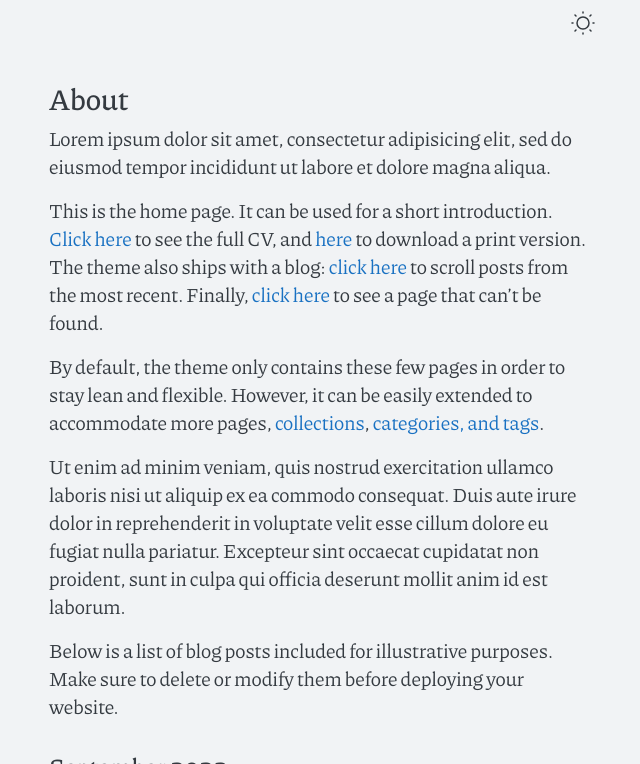
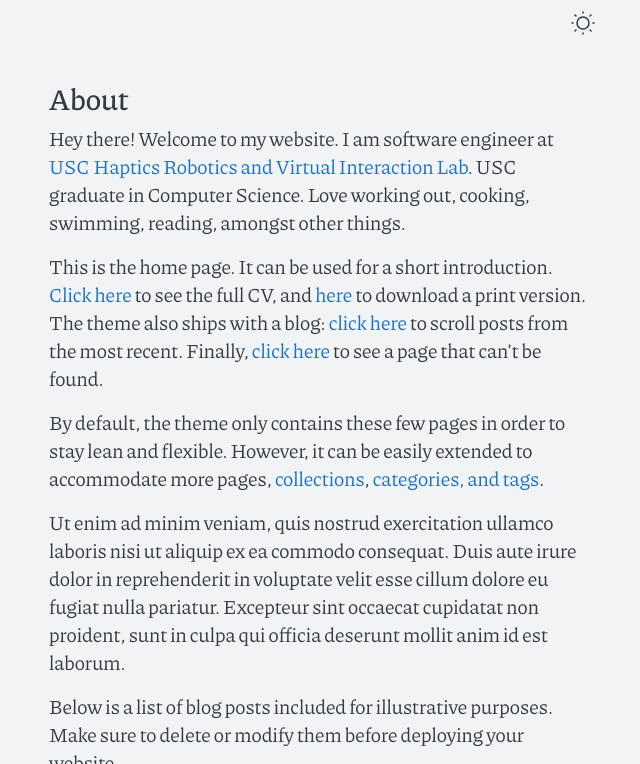
Before and after one commit to kennethtiet/kennethtiet.github.io-cvless-theme, a Jekyll site: the page built from index.md, in a window 1280 px wide and 900 px high, scrolled down 790 px, cut to the strip 136-900 px from the top of the window. Shown: the whole strip, without its empty margins (318-958 px from the left). Built offline with Jekyll 4.4.1, drawn with Linux system fonts in a browser that asks for light colours.

Commit message:
updating about me

```diff
--- a/index.md
+++ b/index.md
@@ -5,7 +5,7 @@ title: Home
 
 # About
 
-Lorem ipsum dolor sit amet, consectetur adipisicing elit, sed do eiusmod tempor incididunt ut labore et dolore magna aliqua.
+Hey there! Welcome to my website. I am software engineer at [USC Haptics Robotics and Virtual Interaction Lab](https://sites.usc.edu/culbertson/). USC graduate in Computer Science. Love working out, cooking, swimming, reading, amongst other things.
 
 This is the home page. It can be used for a short introduction. [Click here](cv) to see the full CV, and [here](assets/files/cv.pdf) to download a print version. The theme also ships with a blog: [click here](posts) to scroll posts from the most recent. Finally, [click here](404) to see a page that can't be found.
 
```
Also changed, not shown: 1 other file.
